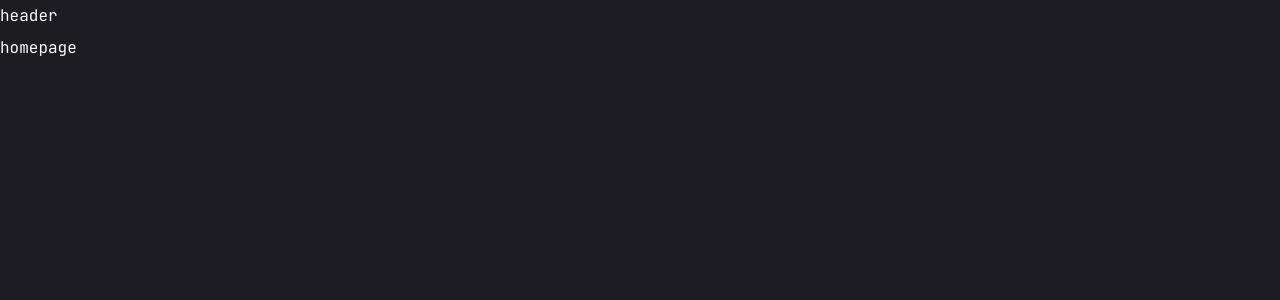
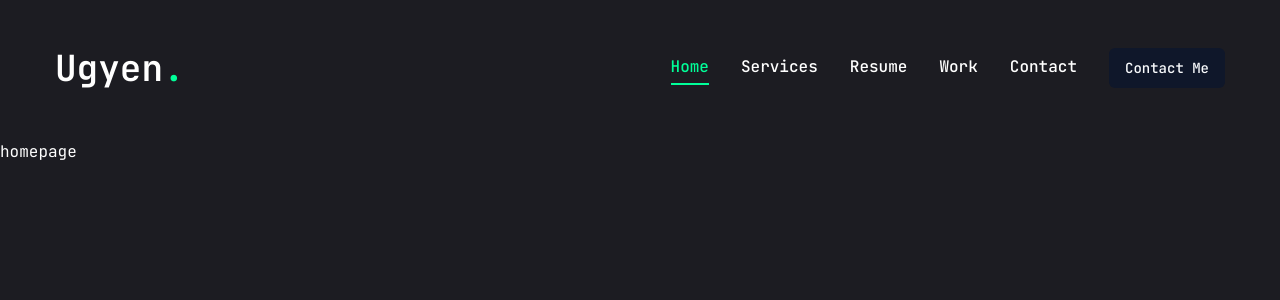
Before and after one commit to ugyentring/portfol, a Next.js app: page / in a window 1280 px wide. Shown: the top 300 px of the page. Built offline with nearby package versions, Linux system fonts and the light colour scheme.

Commit message:
donw with navbar design

```diff
--- a/app/layout.jsx
+++ b/app/layout.jsx
@@ -1,5 +1,7 @@
 import { JetBrains_Mono } from "next/font/google";
 import "./globals.css";
+
+//components import
 import Header from "@/components/Header";
 
 const jetbrainsMono = JetBrains_Mono({
@@ -9,8 +11,8 @@ const jetbrainsMono = JetBrains_Mono({
 });
 
 export const metadata = {
-  title: "Create Next App",
-  description: "Generated by create next app",
+  title: "Ugyen Tshering",
+  description: "Portfolio Website in NextJS",
 };
 
 export default function RootLayout({ children }) {
--- a/components/Header.jsx
+++ b/components/Header.jsx
@@ -1,11 +1,33 @@
+import Link from "next/link";
+import { Button } from "./ui/button";
 
+//component import
+import Nav from "./Nav";
 
 const Header = () => {
   return (
-    <header>
-      header
+    <header className="py-8 xl:py-12 text-white">
+      <div className="container mx-auto flex justify-between items-center">
+        {/* My logo */}
+        <Link href="/">
+          <h1 className="text-4xl font-semibold">
+            Ugyen<span className="text-accent">.</span>
+          </h1>
+        </Link>
+
+        {/* Desktop nav */}
+        <div className="hidden xl:flex items-center gap-8">
+          <Nav />
+          <Link href="/contact">
+            <Button>Contact Me</Button>
+          </Link>
+        </div>
+
+        {/* mobile nav */}
+        <div className="xl:hidden">mdndj</div>
+      </div>
     </header>
-  )
-}
+  );
+};
 
-export default Header
+export default Header;
--- /dev/null
+++ b/components/Nav.jsx
@@ -0,0 +1,51 @@
+"use client";
+
+import Link from "next/link";
+import { usePathname } from "next/navigation";
+
+const links = [
+  {
+    name: "home",
+    path: "/",
+  },
+  {
+    name: "services",
+    path: "/services",
+  },
+  {
+    name: "resume",
+    path: "/resume",
+  },
+  {
+    name: "work",
+    path: "/work",
+  },
+  {
+    name: "contact",
+    path: "/contact",
+  },
+];
+
+const Nav = () => {
+  const pathname = usePathname();
+
+  return (
+    <nav className="flex gap-8">
+      {links.map((link, index) => {
+        return (
+          <Link
+            href={link.path}
+            key={index}
+            className={`${
+              link.path === pathname && "text-accent border-b-2 border-accent"
+            } capitalize font-medium hover:text-accent transition-all`}
+          >
+            {link.name}
+          </Link>
+        );
+      })}
+    </nav>
+  );
+};
+
+export default Nav;
```
